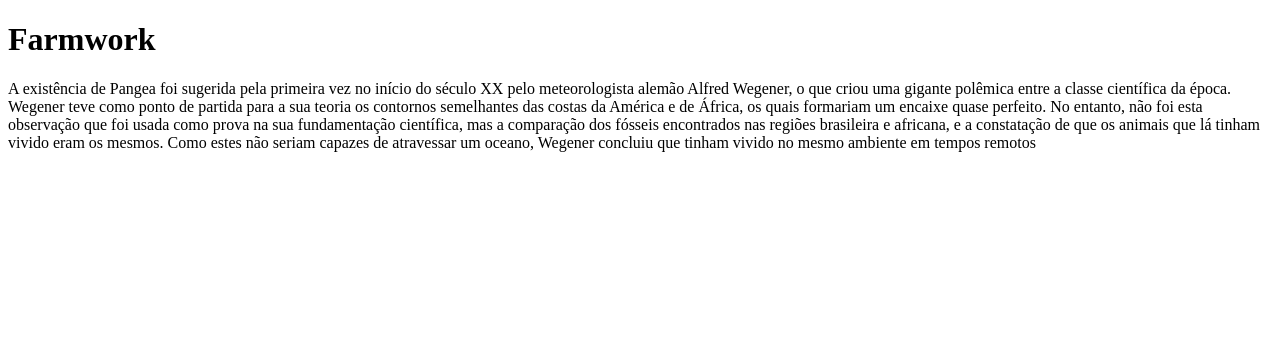
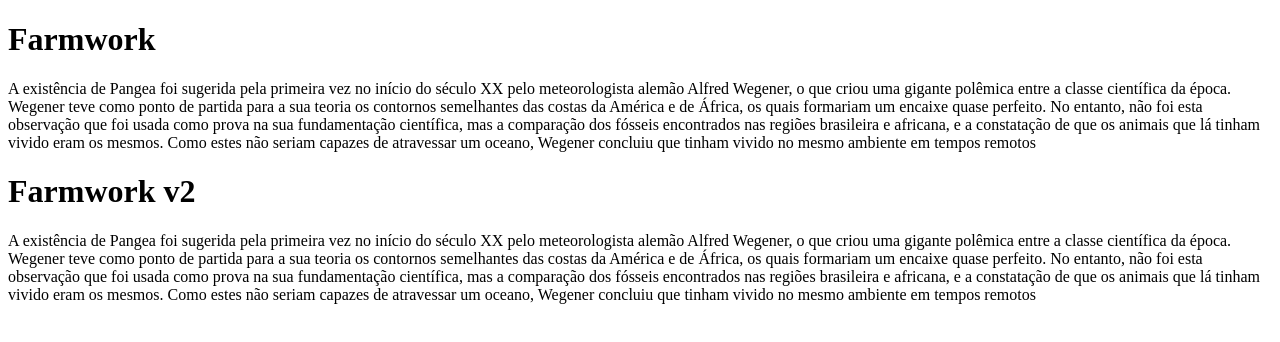
Before and after one commit to Darke98/Darken-98, a plain HTML site: page MaterializeTest/index.html in a window 1280 px wide. Drawn offline with Linux system fonts and the light colour scheme.

Commit message:
Materealize v2
adicionei outro paragrafo

```diff
--- a/MaterializeTest/index.html
+++ b/MaterializeTest/index.html
@@ -12,5 +12,10 @@
         A existência de Pangea foi sugerida pela primeira vez no início do século XX pelo meteorologista alemão Alfred Wegener, o que criou uma gigante polêmica entre a classe científica da época. Wegener teve como ponto de partida para a sua teoria os contornos semelhantes das costas da América e de África, os quais formariam um encaixe quase perfeito. No entanto, não foi esta observação que foi usada como prova na sua fundamentação científica, mas a comparação dos fósseis encontrados nas regiões brasileira e africana, e a constatação de que os animais que lá tinham vivido eram os mesmos. Como estes não seriam capazes de atravessar um oceano, Wegener concluiu que tinham vivido no mesmo ambiente em tempos remotos
     </p>
 
+    <h1>Farmwork v2</h1>
+    <p>
+        A existência de Pangea foi sugerida pela primeira vez no início do século XX pelo meteorologista alemão Alfred Wegener, o que criou uma gigante polêmica entre a classe científica da época. Wegener teve como ponto de partida para a sua teoria os contornos semelhantes das costas da América e de África, os quais formariam um encaixe quase perfeito. No entanto, não foi esta observação que foi usada como prova na sua fundamentação científica, mas a comparação dos fósseis encontrados nas regiões brasileira e africana, e a constatação de que os animais que lá tinham vivido eram os mesmos. Como estes não seriam capazes de atravessar um oceano, Wegener concluiu que tinham vivido no mesmo ambiente em tempos remotos
+    </p>
+
 </body>
 </html>
```
